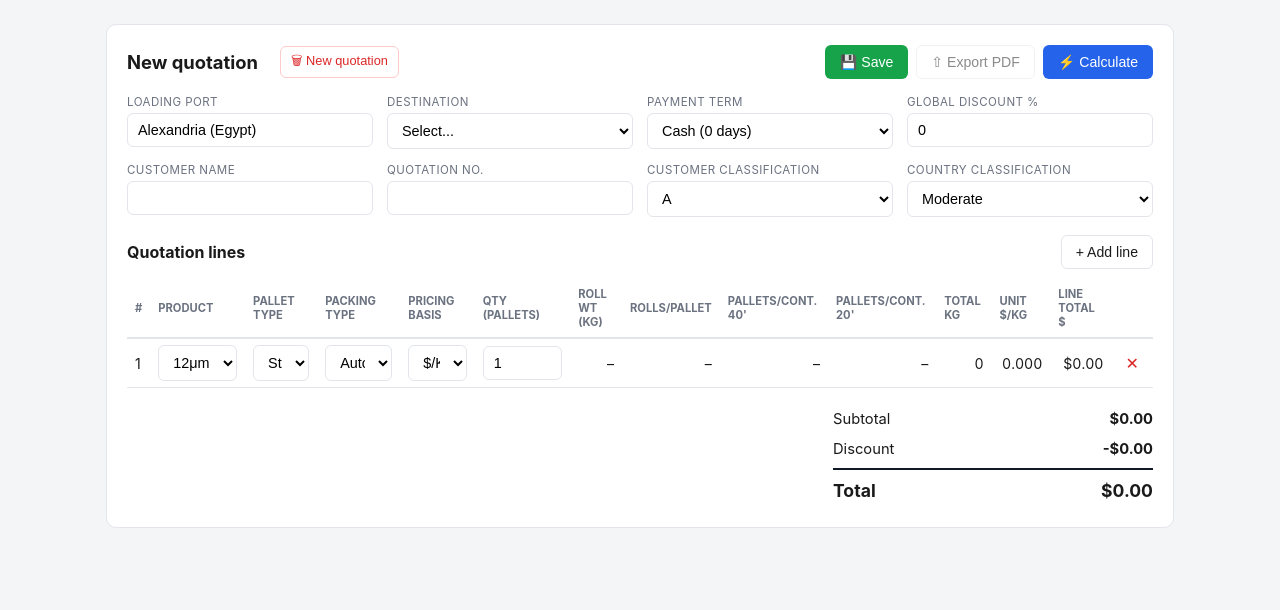
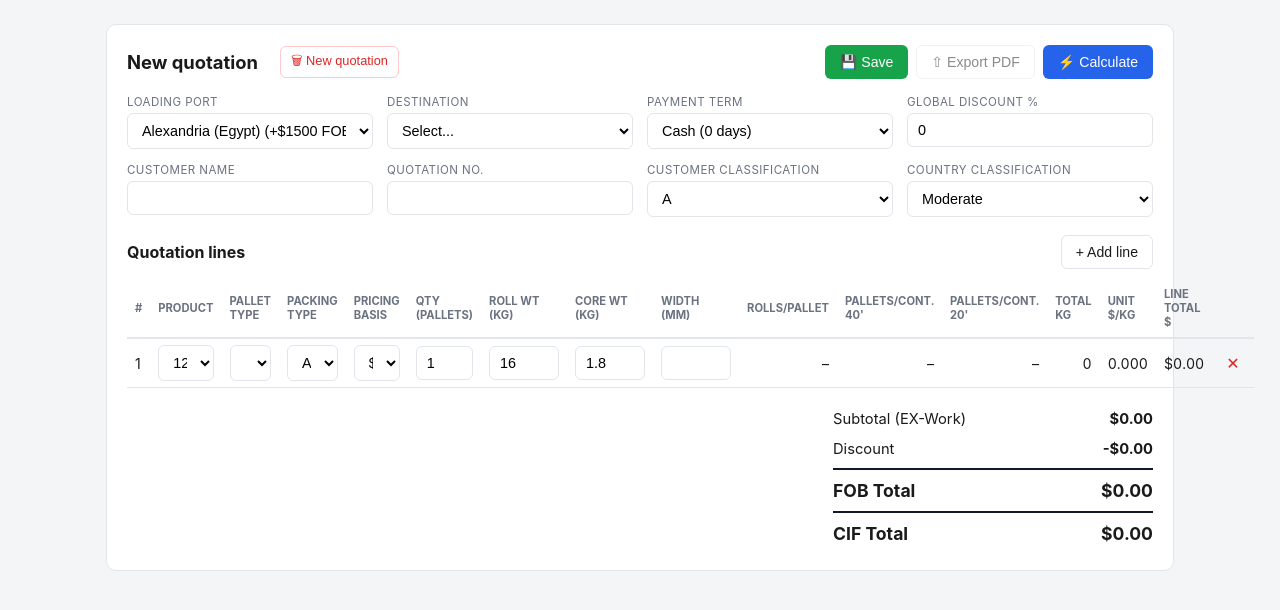
Before and after one commit to erpclipsico-oss/stretch-pricing-app, a Flask app: page /pricing in a window 1280 px wide. Shown: the part 59-669 px from the top of the page. Run offline with Flask 3, Linux system fonts and the light colour scheme; the visitor is signed in with stand-in values (Sample User, id 1); data comes from the database, SQL or seed files in the repository.

Commit message:
Add files via upload

```diff
--- a/stretch-pricing-app/app/app.py
+++ b/stretch-pricing-app/app/app.py
@@ -1,6 +1,7 @@
 import io
 import json
 import os
+import re
 from datetime import datetime, timezone
 from functools import wraps
 
@@ -93,6 +94,7 @@ def create_app():
         ).fetchall()
         products = [dict(p, label=product_label(p), is_prestretch=is_prestretch(p)) for p in products_rows]
         freight = g.db.execute("SELECT * FROM freight ORDER BY country").fetchall()
+        loading_ports = g.db.execute("SELECT * FROM loading_port ORDER BY port").fetchall()
         pallet_types = ["Standard Pallet", "Euro Pallet"]
         packing_types = ["Automatic", "Manual(5kg)", "Manual(2.3~3.5kg)", "Manual(2.2kg)", "Manual(1.5kg)"]
         payment_terms = ["Cash (0 days)", "30 days", "60 days", "90 days"]
@@ -102,6 +104,7 @@ def create_app():
             "pricing.html",
             products=products,
             freight=freight,
+            loading_ports=loading_ports,
             pallet_types=pallet_types,
             packing_types=packing_types,
             payment_terms=payment_terms,
@@ -144,18 +147,31 @@ def create_app():
                 "pallets_per_container20": None,
             })
 
+        custom_roll_weight_kg = data.get("custom_roll_weight_kg")
+        custom_core_weight_kg = data.get("custom_core_weight_kg")
+        custom_width_mm = data.get("custom_width_mm")
+        custom_rolls_per_pallet = data.get("custom_rolls_per_pallet")
         unit_price, total_kg = compute_line(g.db, product, country_class, customer_class, qty,
                                              price_adjustment_usd_kg=adjustment, pallet_type=pallet_type,
-                                             pricing_basis=pricing_basis)
+                                             pricing_basis=pricing_basis,
+                                             roll_weight_kg=custom_roll_weight_kg,
+                                             core_weight_kg=custom_core_weight_kg,
+                                             width_mm=custom_width_mm,
+                                             rolls_per_pallet_override=custom_rolls_per_pallet)
         gross = round(unit_price * total_kg, 2)
-        rolls_per_pallet = cost_engine.effective_rolls_per_pallet(g.db, product, pallet_type)
-        tier = cost_engine.lookup_packing_tier(g.db, product["auto_manual"], product["roll_weight_kg"], pallet_type)
+        effective_product = cost_engine.with_overrides(product, custom_roll_weight_kg, custom_core_weight_kg,
+                                                         custom_width_mm)
+        rolls_per_pallet = cost_engine.effective_rolls_per_pallet(g.db, effective_product, pallet_type,
+                                                                    custom_rolls_per_pallet)
+        tier = cost_engine.lookup_packing_tier(g.db, product["auto_manual"], effective_product["roll_weight_kg"],
+                                                pallet_type)
         return jsonify({
             "unit_price_usd_kg": unit_price,
             "total_kg": total_kg,
             "line_gross": gross,
-            "roll_weight_kg": product["roll_weight_kg"] or 0,
-            "core_weight_kg": product["core_weight_kg"] or 0,
+            "roll_weight_kg": effective_product["roll_weight_kg"] or 0,
+            "core_weight_kg": effective_product["core_weight_kg"] or 0,
+            "width_mm": effective_product["width_mm"] if "width_mm" in effective_product else 0,
             "rolls_per_pallet": rolls_per_pallet,
             "pallets_per_container40": (tier["pallets_per_container40"] if tier else None),
             "pallets_per_container20": (tier["pallets_per_container20"] if tier else None),
@@ -240,18 +256,29 @@ def create_app():
                 )
                 continue
 
+            custom_roll_weight_kg = l.get("custom_roll_weight_kg")
+            custom_core_weight_kg = l.get("custom_core_weight_kg")
+            custom_width_mm = l.get("custom_width_mm")
+            custom_rolls_per_pallet = l.get("custom_rolls_per_pallet")
             unit_price, total_kg = compute_line(
                 db, product, country_class, customer_class, float(l.get("quantity_pallets") or 0),
                 price_adjustment_usd_kg=adjustment, pallet_type=pallet_type, pricing_basis=pricing_basis,
+                roll_weight_kg=custom_roll_weight_kg, core_weight_kg=custom_core_weight_kg,
+                width_mm=custom_width_mm, rolls_per_pallet_override=custom_rolls_per_pallet,
             )
             db.execute(
                 """INSERT INTO quotation_line
                    (quotation_id, product_id, pallet_type, packing_type, quantity_pallets,
-                    unit_price_usd_kg, total_kg, line_discount_pct, pricing_basis)
-                   VALUES (?,?,?,?,?,?,?,?,?)""",
+                    unit_price_usd_kg, total_kg, line_discount_pct, pricing_basis,
+                    custom_roll_weight_kg, custom_core_weight_kg, custom_width_mm, custom_rolls_per_pallet)
+                   VALUES (?,?,?,?,?,?,?,?,?,?,?,?,?)""",
                 (quotation_id, product["id"], pallet_type,
                  l.get("packing_type", "Automatic"), float(l.get("quantity_pallets") or 0),
-                 unit_price, total_kg, float(l.get("line_discount_pct") or 0), pricing_basis),
+                 unit_price, total_kg, float(l.get("line_discount_pct") or 0), pricing_basis,
+                 (float(custom_roll_weight_kg) if custom_roll_weight_kg not in (None, "") else None),
+                 (float(custom_core_weight_kg) if custom_core_weight_kg not in (None, "") else None),
+                 (float(custom_width_mm) if custom_width_mm not in (None, "") else None),
+                 (float(custom_rolls_per_pallet) if custom_rolls_per_pallet not in (None, "") else None)),
             )
 
         db.commit()
@@ -317,6 +344,20 @@ def create_app():
         totals = compute_totals(db, q, lines)
         return q, lines, totals
 
+    def _fob_addon_for_port(db, port_name):
+        row = db.execute("SELECT fob_addon_usd FROM loading_port WHERE port=?", (port_name,)).fetchone()
+        return (row["fob_addon_usd"] if row else 0) or 0
+
+    def _freight_for_destination(db, destination):
+        row = db.execute("SELECT shipping_rate_usd FROM freight WHERE country=?", (destination,)).fetchone()
+        if not row or not row["shipping_rate_usd"]:
+            return 0.0
+        # shipping_rate_usd is free-text (an admin may enter "550-600"); pull
+        # the first number out of it rather than crashing on a non-numeric
+        # string, and use that as the CIF freight add-on.
+        m = re.search(r"[\d.]+", str(row["shipping_rate_usd"]))
+        return float(m.group(0)) if m else 0.0
+
     def compute_totals(db, q, lines=None):
         if lines is None:
             line_rows = db.execute("SELECT * FROM quotation_line WHERE quotation_id=?", (q["id"],)).fetchall()
@@ -326,7 +367,21 @@ def create_app():
                 lines.append({"line_total": round(gross * (1 - (l["line_discount_pct"] or 0) / 100), 2)})
         subtotal = round(sum(l["line_total"] for l in lines), 2)
         total = round(subtotal * (1 - (q["global_discount_pct"] or 0) / 100), 2)
-        return {"subtotal": subtotal, "total": total}
+
+        # FOB Total = EX-Work total (after discount) + the selected loading
+        # port's flat handling/customs/trucking add-on (Alexandria vs
+        # Damietta -- editable in Admin > Loading Ports, since these rates
+        # move). CIF Total = FOB Total + freight to the selected
+        # destination (from the existing Freight table). Both are shown to
+        # the client as the FOB and CIF offers side by side; the raw
+        # freight $ figure itself is not broken out as its own line, same
+        # treatment as the hidden foreign-seller markup.
+        fob_addon = _fob_addon_for_port(db, q["loading_port"] if "loading_port" in q.keys() else None)
+        fob_total = round(total + fob_addon, 2)
+        freight_amt = _freight_for_destination(db, q["destination"] if "destination" in q.keys() else None)
+        cif_total = round(fob_total + freight_amt, 2)
+
+        return {"subtotal": subtotal, "total": total, "fob_total": fob_total, "cif_total": cif_total}
 
     # ---------- Simple admin: users ----------
     @app.route("/admin/users", methods=["GET", "POST"])
@@ -504,6 +559,40 @@ def create_app():
         g.db.commit()
         flash("Freight route deleted.", "success")
         return redirect(url_for("admin_freight"))
+
+    @app.route("/admin/loading-ports", methods=["GET", "POST"])
+    @admin_required
+    def admin_loading_ports():
+        db = g.db
+        if request.method == "POST":
+            action = request.form.get("action")
+            if action == "add":
+                port = request.form.get("port", "").strip()
+                addon = request.form.get("fob_addon_usd") or 0
+                if port:
+                    db.execute("INSERT INTO loading_port (port, fob_addon_usd) VALUES (?, ?)",
+                               (port, float(addon)))
+                    db.commit()
+                    flash("Loading port added.", "success")
+            else:
+                pid = request.form.get("port_id")
+                db.execute(
+                    "UPDATE loading_port SET port=?, fob_addon_usd=? WHERE id=?",
+                    (request.form.get("port", "").strip(), float(request.form.get("fob_addon_usd") or 0), pid),
+                )
+                db.commit()
+                flash("Loading port updated.", "success")
+            return redirect(url_for("admin_loading_ports"))
+        loading_ports = db.execute("SELECT * FROM loading_port ORDER BY port").fetchall()
+        return render_template("admin_loading_ports.html", loading_ports=loading_ports)
+
+    @app.route("/admin/loading-ports/<int:pid>/delete", methods=["POST"])
+    @admin_required
+    def admin_loading_port_delete(pid):
+        g.db.execute("DELETE FROM loading_port WHERE id=?", (pid,))
+        g.db.commit()
+        flash("Loading port deleted.", "success")
+        return redirect(url_for("admin_loading_ports"))
 
     @app.route("/admin/products/recalculate", methods=["POST"])
     @admin_required
@@ -1041,10 +1130,11 @@ def build_pdf(q, lines, totals):
     elements.append(Spacer(1, 14))
 
     totals_rows = [
-        ["Subtotal", f"${totals['subtotal']:,.2f}"],
+        ["Subtotal (EX-Work)", f"${totals['subtotal']:,.2f}"],
         [f"Global Discount ({q['global_discount_pct'] or 0}%)",
          f"-${round(totals['subtotal'] - totals['total'], 2):,.2f}"],
-        ["Total", f"${totals['total']:,.2f}"],
+        [f"FOB Total ({q['loading_port'] or '-'})", f"${totals['fob_total']:,.2f}"],
+        [f"CIF Total ({q['destination'] or '-'})", f"${totals['cif_total']:,.2f}"],
     ]
     totals_table = Table(totals_rows, colWidths=[400, 90])
     totals_table.setStyle(TableStyle([
--- a/stretch-pricing-app/app/templates/base.html
+++ b/stretch-pricing-app/app/templates/base.html
@@ -22,6 +22,7 @@
           <a href="{{ url_for('admin_products') }}">Products</a>
           <a href="{{ url_for('admin_factors') }}">Factors</a>
           <a href="{{ url_for('admin_freight') }}">Freight</a>
+          <a href="{{ url_for('admin_loading_ports') }}">Loading Ports (FOB)</a>
           <a href="{{ url_for('admin_prestretch') }}">Pre-Stretch</a>
         </div>
       </div>
--- a/stretch-pricing-app/app/templates/pricing.html
+++ b/stretch-pricing-app/app/templates/pricing.html
@@ -22,7 +22,11 @@
   <div class="grid grid-4">
     <div class="field">
       <label>Loading Port</label>
-      <input type="text" id="loading_port" value="Alexandria (Egypt)">
+      <select id="loading_port">
+        {% for p in loading_ports %}
+        <option value="{{ p.port }}">{{ p.port }} (+${{ '%.0f'|format(p.fob_addon_usd) }} FOB)</option>
+        {% endfor %}
+      </select>
     </div>
     <div class="field">
       <label>Destination</label>
@@ -88,6 +92,8 @@
         <th>Pricing basis</th>
         <th>Qty (pallets)</th>
         <th>Roll wt (KG)</th>
+        <th>Core wt (KG)</th>
+        <th>Width (mm)</th>
         <th>Rolls/Pallet</th>
         <th>Pallets/Cont. 40'</th>
         <th>Pallets/Cont. 20'</th>
@@ -101,22 +107,38 @@
   </table>
 
   <div class="totals-box">
-    <div><span>Subtotal</span><strong id="subtotalCell">$0.00</strong></div>
+    <div><span>Subtotal (EX-Work)</span><strong id="subtotalCell">$0.00</strong></div>
     <div><span>Discount</span><strong id="discountCell">-$0.00</strong></div>
-    <div class="grand"><span>Total</span><strong id="totalCell">$0.00</strong></div>
+    <div class="grand"><span>FOB Total</span><strong id="fobTotalCell">$0.00</strong></div>
+    <div class="grand"><span>CIF Total</span><strong id="cifTotalCell">$0.00</strong></div>
   </div>
 </div>
 
 <script>
 const PRODUCTS = [
   {% for p in products %}
-  {id: {{ p.id }}, label: {{ p.label|tojson }}, roll_weight_kg: {{ p.roll_weight_kg or 0 }}, rolls_per_pallet: {{ p.rolls_per_pallet or 0 }}, is_prestretch: {{ p.is_prestretch|tojson }}},
+  {id: {{ p.id }}, label: {{ p.label|tojson }}, roll_weight_kg: {{ p.roll_weight_kg or 0 }}, core_weight_kg: {{ p.core_weight_kg or 0 }}, width_mm: {{ p.width_mm or 0 }}, rolls_per_pallet: {{ p.rolls_per_pallet or 0 }}, is_prestretch: {{ p.is_prestretch|tojson }}},
   {% endfor %}
 ];
 const PALLET_TYPES = {{ pallet_types|tojson }};
 const PACKING_TYPES = {{ packing_types|tojson }};
 const PRICING_BASES = {{ pricing_bases|tojson }};
 const PRESTRETCH_PACKAGING_TYPES = {{ prestretch_packaging_types|tojson }};
+const LOADING_PORTS = [
+  {% for p in loading_ports %}
+  {port: {{ p.port|tojson }}, fob_addon_usd: {{ p.fob_addon_usd or 0 }}},
+  {% endfor %}
+];
+const FREIGHT = [
+  {% for f in freight %}
+  {country: {{ f.country|tojson }}, shipping_rate_usd: {{ f.shipping_rate_usd|tojson }}},
+  {% endfor %}
+];
+
+function firstNumber(str) {
+  const m = String(str == null ? '' : str).match(/[\d.]+/);
+  return m ? parseFloat(m[0]) : 0;
+}
 
 function isPrestretch(productId) {
   const p = PRODUCTS.find(p => String(p.id) === String(productId));
@@ -155,7 +177,9 @@ function addLine(prefill) {
       </select>
     </td>
     <td><input type="number" class="f-qty" value="1" min="0" step="0.5"></td>
-    <td class="f-rollwt num">&ndash;</td>
+    <td><input type="number" class="f-rollwt" min="0" step="0.01" style="width:70px;" title="Actual roll weight for this order (editable per customer)"></td>
+    <td><input type="number" class="f-corewt" min="0" step="0.01" style="width:70px;" title="Actual core weight for this order (editable per customer)"></td>
+    <td><input type="number" class="f-width" min="0" step="1" style="width:70px;" title="Actual roll/core width in mm for this order (editable per customer)"></td>
     <td class="f-rpp num">&ndash;</td>
     <td class="f-ppc40 num">&ndash;</td>
     <td class="f-ppc20 num">&ndash;</td>
@@ -183,7 +207,7 @@ function addLine(prefill) {
   pr.innerHTML = `
     <td></td>
     <td colspan="4" style="font-size:0.8rem; color:#666;">Pre-Stretch details &rarr;</td>
-    <td colspan="9">
+    <td colspan="11">
       <span style="display:inline-flex; gap:10px; align-items:center; flex-wrap:wrap;">
         <label style="font-size:0.78rem;">Roll wt (KG)
           <input type="number" class="f-ps-rollwt" min="0" step="0.01" style="width:70px;"></label>
@@ -201,11 +225,32 @@ function addLine(prefill) {
   `;
   tr.after(pr);
 
+  function prefillRollSpec() {
+    const p = PRODUCTS.find(p => String(p.id) === String(tr.querySelector('.f-product').value));
+    if (!p) return;
+    tr.querySelector('.f-rollwt').value = p.roll_weight_kg || '';
+    tr.querySelector('.f-corewt').value = p.core_weight_kg || '';
+    tr.querySelector('.f-width').value = p.width_mm || '';
+  }
+
   function syncPrestretchVisibility() {
     const show = isPrestretch(tr.querySelector('.f-product').value);
     pr.style.display = show ? '' : 'none';
     tr.querySelector('.f-packing').disabled = show;
     tr.querySelector('.f-pallet').disabled = show;
+    // Pre-Stretch already has its own dedicated roll wt / core wt inputs
+    // (made-to-order, no catalog default, no Width field) -- the generic
+    // per-line roll-spec inputs on the main row don't apply to it.
+    tr.querySelector('.f-rollwt').disabled = show;
+    tr.querySelector('.f-corewt').disabled = show;
+    tr.querySelector('.f-width').disabled = show;
+    if (show) {
+      tr.querySelector('.f-rollwt').value = '';
+      tr.querySelector('.f-corewt').value = '';
+      tr.querySelector('.f-width').value = '';
+    } else {
+      prefillRollSpec();
+    }
   }
   tr.querySelector('.f-product').addEventListener('change', syncPrestretchVisibility);
   syncPrestretchVisibility();
@@ -232,6 +277,13 @@ function readLines() {
       line.prestretch_core_weight_kg = parseFloat(pr.querySelector('.f-ps-corewt').value || 0);
       line.prestretch_rolls_per_pallet = parseFloat(pr.querySelector('.f-ps-rpp').value || 0);
       line.prestretch_packaging_type = pr.querySelector('.f-ps-packaging').value;
+    } else {
+      const rollwt = tr.querySelector('.f-rollwt').value;
+      const corewt = tr.querySelector('.f-corewt').value;
+      const width = tr.querySelector('.f-width').value;
+      if (rollwt !== '') line.custom_roll_weight_kg = parseFloat(rollwt);
+      if (corewt !== '') line.custom_core_weight_kg = parseFloat(corewt);
+      if (width !== '') line.custom_width_mm = parseFloat(width);
     }
     return line;
   });
@@ -254,6 +306,13 @@ async function calculateAll() {
       payload.prestretch_core_weight_kg = parseFloat(pr.querySelector('.f-ps-corewt').value || 0);
       payload.prestretch_rolls_per_pallet = parseFloat(pr.querySelector('.f-ps-rpp').value || 0);
       payload.prestretch_packaging_type = pr.querySelector('.f-ps-packaging').value;
+    } else {
+      const rollwt = tr.querySelector('.f-rollwt').value;
+      const corewt = tr.querySelector('.f-corewt').value;
+      const width = tr.querySelector('.f-width').value;
+      if (rollwt !== '') payload.custom_roll_weight_kg = parseFloat(rollwt);
+      if (corewt !== '') payload.custom_core_weight_kg = parseFloat(corewt);
+      if (width !== '') payload.custom_width_mm = parseFloat(width);
     }
     const resp = await fetch('/api/calculate-line', {
       method: 'POST',
@@ -262,7 +321,17 @@ async function calculateAll() {
     });
     const data = await resp.json();
     if (data.error) continue;
-    tr.querySelector('.f-rollwt').textContent = data.roll_weight_kg ? data.roll_weight_kg.toLocaleString() : '–';
+    if (!isPrestretch(product_id)) {
+      // Reflect back the roll wt / core wt the server actually costed with
+      // (in case a blank/invalid entry fell back to the catalog default),
+      // without clobbering the field while the rep is still typing in it.
+      if (document.activeElement !== tr.querySelector('.f-rollwt') && data.roll_weight_kg) {
+        tr.querySelector('.f-rollwt').value = data.roll_weight_kg;
+      }
+      if (document.activeElement !== tr.querySelector('.f-corewt') && (data.core_weight_kg || data.core_weight_kg === 0)) {
+        tr.querySelector('.f-corewt').value = data.core_weight_kg;
+      }
+    }
     tr.querySelector('.f-rpp').textContent = data.rolls_per_pallet ? data.rolls_per_pallet.toLocaleString() : '–';
     tr.querySelector('.f-ppc40').textContent = (data.pallets_per_container40 || data.pallets_per_container40 === 0) ? data.pallets_per_container40 : '–';
     tr.querySelector('.f-ppc20').textContent = (data.pallets_per_container20 || data.pallets_per_container20 === 0) ? data.pallets_per_container20 : '–';
@@ -274,9 +343,26 @@ async function calculateAll() {
   const discountPct = parseFloat(document.getElementById('global_discount_pct').value || 0);
   const discount = subtotal * discountPct / 100;
   const total = subtotal - discount;
-  document.getElementById('subtotalCell').textContent = '$' + subtotal.toLocaleString(undefined, {minimumFractionDigits: 2, maximumFractionDigits: 2});
-  document.getElementById('discountCell').textContent = '-$' + discount.toLocaleString(undefined, {minimumFractionDigits: 2, maximumFractionDigits: 2});
-  document.getElementById('totalCell').textContent = '$' + total.toLocaleString(undefined, {minimumFractionDigits: 2, maximumFractionDigits: 2});
+
+  // FOB Total = EX-Work total (after discount) + the selected loading
+  // port's FOB add-on. CIF Total = FOB Total + freight to the selected
+  // destination. Mirrors compute_totals() in app.py exactly, so the number
+  // shown here while building the quote matches what gets saved/printed.
+  const portName = document.getElementById('loading_port').value;
+  const port = LOADING_PORTS.find(p => p.port === portName);
+  const fobAddon = port ? (port.fob_addon_usd || 0) : 0;
+  const fobTotal = total + fobAddon;
+
+  const destName = document.getElementById('destination').value;
+  const freightRow = FREIGHT.find(f => f.country === destName);
+  const freightAmt = freightRow ? firstNumber(freightRow.shipping_rate_usd) : 0;
+  const cifTotal = fobTotal + freightAmt;
+
+  const money = (v) => '$' + v.toLocaleString(undefined, {minimumFractionDigits: 2, maximumFractionDigits: 2});
+  document.getElementById('subtotalCell').textContent = money(subtotal);
+  document.getElementById('discountCell').textContent = '-' + money(discount);
+  document.getElementById('fobTotalCell').textContent = money(fobTotal);
+  document.getElementById('cifTotalCell').textContent = money(cifTotal);
 }
 
 async function saveQuotation() {
--- a/stretch-pricing-app/app/templates/view_quotation.html
+++ b/stretch-pricing-app/app/templates/view_quotation.html
@@ -32,8 +32,10 @@
     </tbody>
   </table>
   <div class="totals-box">
-    <div><span>Subtotal</span><strong>${{ '%.2f'|format(totals.subtotal) }}</strong></div>
-    <div class="grand"><span>Total</span><strong>${{ '%.2f'|format(totals.total) }}</strong></div>
+    <div><span>Subtotal (EX-Work)</span><strong>${{ '%.2f'|format(totals.subtotal) }}</strong></div>
+    <div><span>Discount</span><strong>-${{ '%.2f'|format(totals.subtotal - totals.total) }}</strong></div>
+    <div class="grand"><span>FOB Total ({{ q.loading_port or '-' }})</span><strong>${{ '%.2f'|format(totals.fob_total) }}</strong></div>
+    <div class="grand"><span>CIF Total ({{ q.destination or '-' }})</span><strong>${{ '%.2f'|format(totals.cif_total) }}</strong></div>
   </div>
 </div>
 {% endblock %}
```
Also changed, not shown: stretch-pricing-app/app/cost_engine.py (+49 -6 lines), stretch-pricing-app/app/db.py (+35 -0 lines), stretch-pricing-app/app/pricing.py (+18 -8 lines), stretch-pricing-app/app/templates/admin_loading_ports.html (added, +38 -0 lines).
